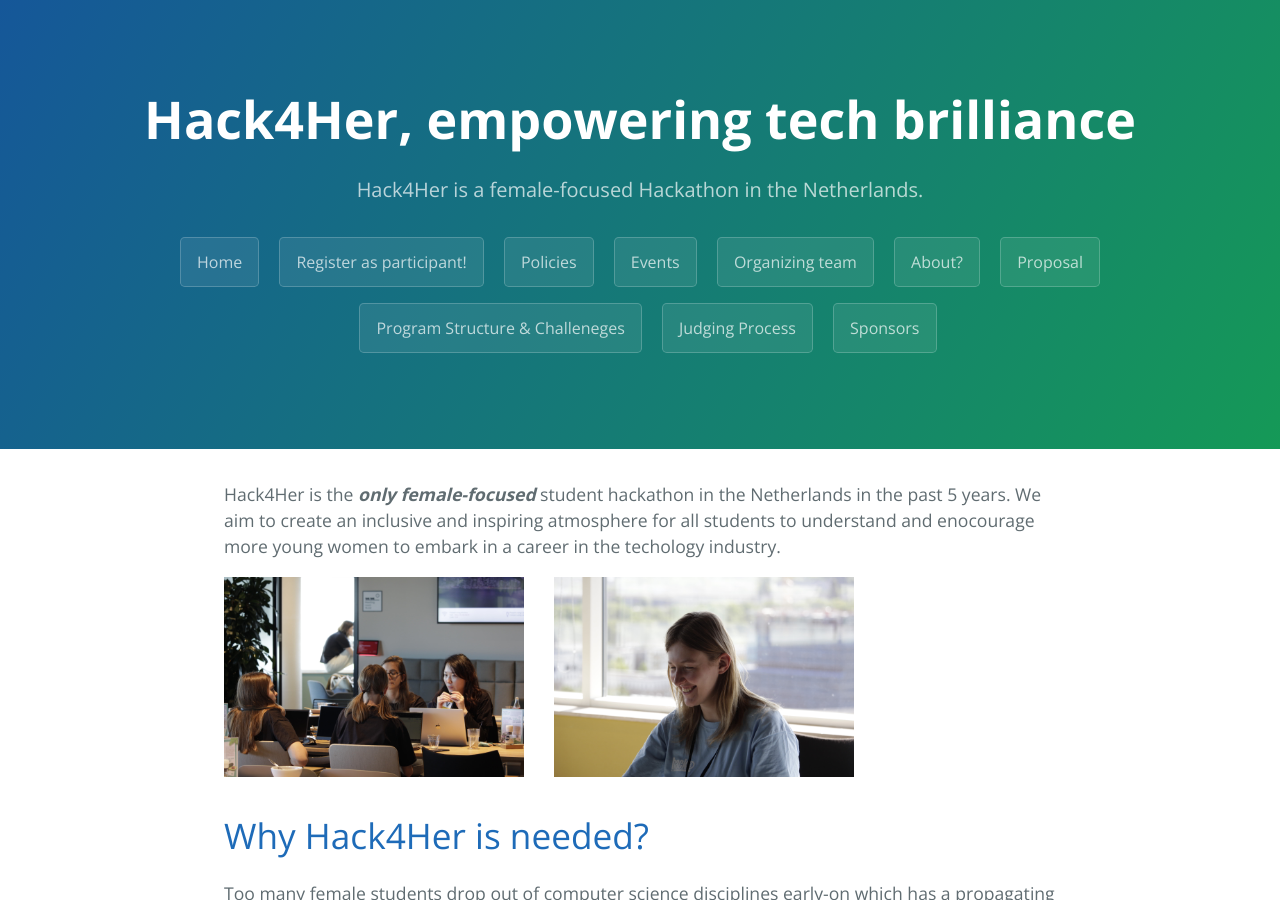
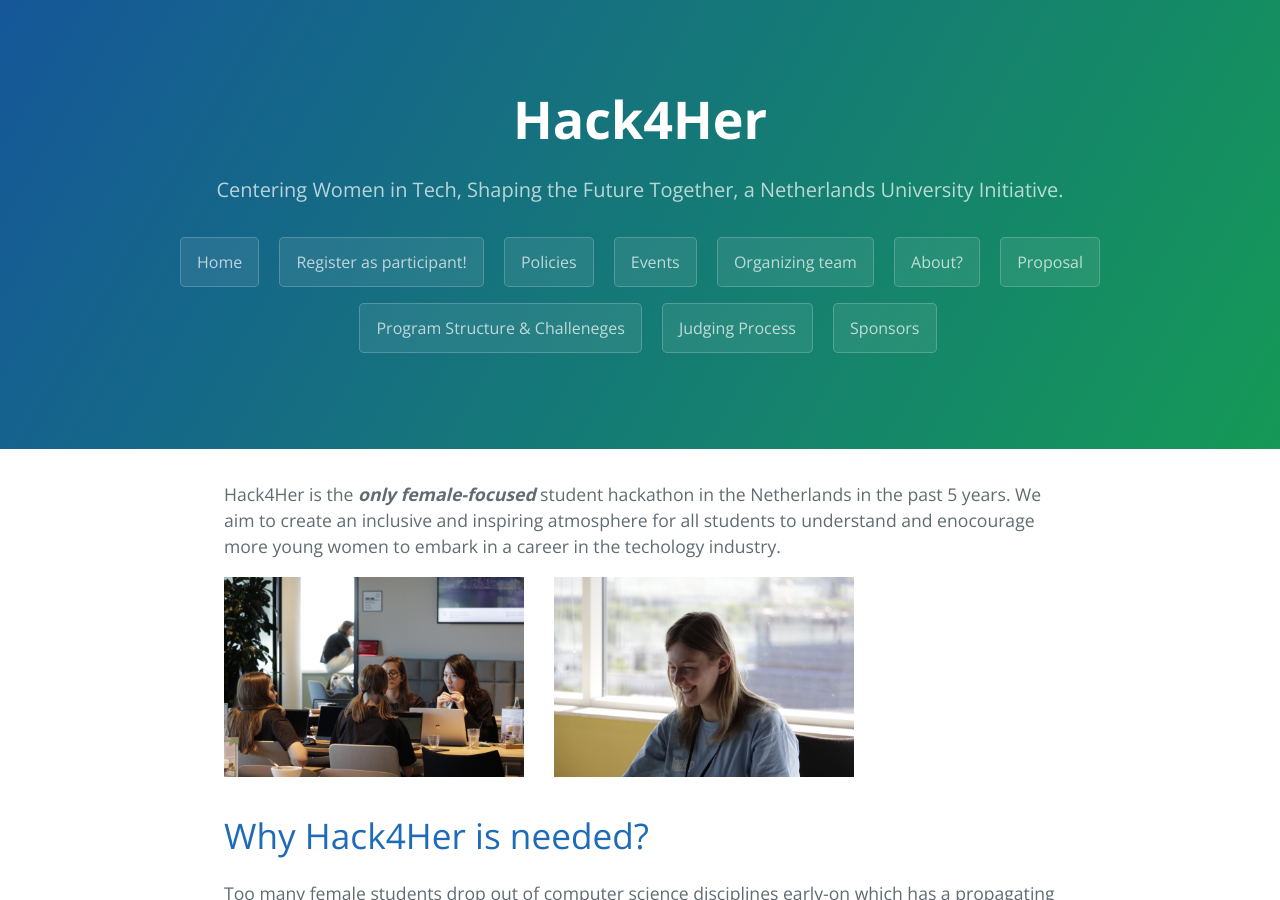
Before and after one commit to hack4her/hack4her.github.io, a Jekyll site: the page built from index.md, in a window 1280 px wide and 900 px high. Built offline with Jekyll 4.4.1, drawn with Linux system fonts in a browser that asks for light colours.

Commit message:
Update index.md

```diff
--- a/index.md
+++ b/index.md
@@ -1,7 +1,7 @@
 ---
 layout: default
-title: Hack4Her, empowering tech brilliance
-description: Hack4Her is a female-focused Hackathon in the Netherlands.
+title: Hack4Her
+description: Centering Women in Tech, Shaping the Future Together, a Netherlands University Initiative.
 ---
 
 Hack4Her is the _**only female-focused**_ student hackathon in the Netherlands in the past 5 years. We aim to create an inclusive and inspiring atmosphere for all students to understand and enocourage more young women to embark in a career in the techology industry.
```
